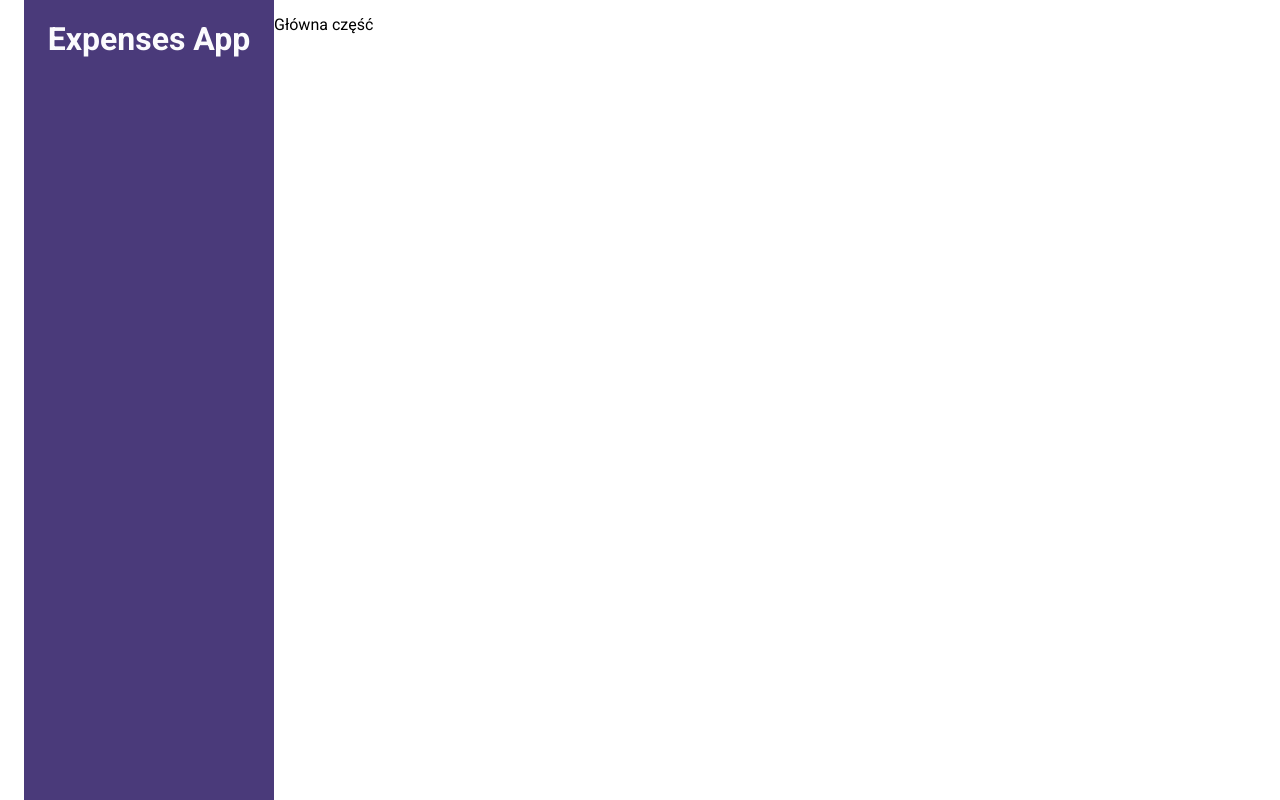
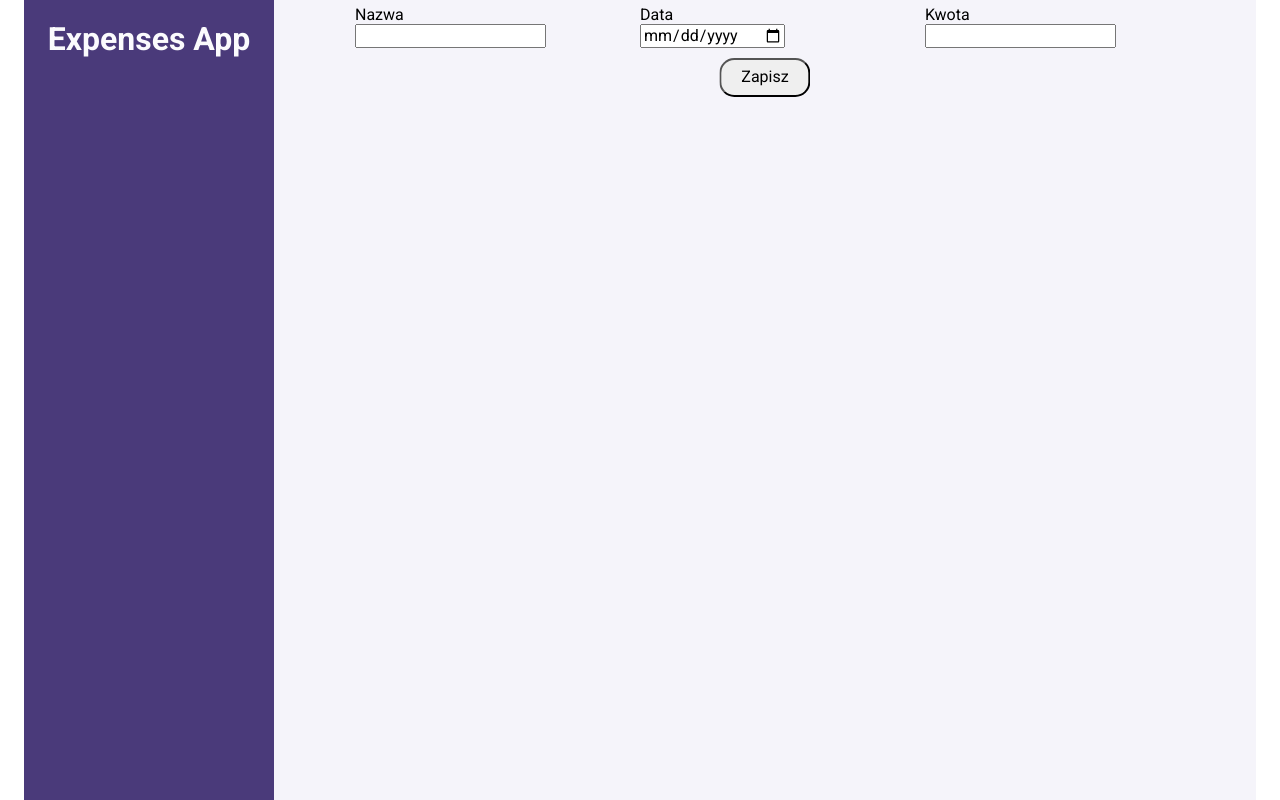
Before and after one commit to JakubM-I/expense-app, a React (Create React App) app: page / in a window 1280 px wide. Built offline with nearby package versions, Linux system fonts and the light colour scheme.

Commit message:
Basic form added with saving data

```diff
--- /dev/null
+++ b/src/Form/index.js
@@ -0,0 +1,58 @@
+import { useState } from "react";
+import { StyledForm, StyledFieldset, StyledFormItem, StyledButton } from "./styled";
+
+const Form = ({addNewExpense}) => {
+    const [name, setName] = useState("");
+    const [date, setDate] = useState("");
+    const [value, setValue] = useState("");
+
+    const FormSubmit = (e) => {
+        e.preventDefault();
+
+        if(!name.trim()){
+            return
+        }
+
+        addNewExpense(name.trim(), date, value);
+    }
+
+    return (
+        <StyledForm
+            onSubmit={FormSubmit}
+        >
+            <StyledFieldset>
+                <StyledFormItem>
+                    <label htmlFor="name" >Nazwa</label>
+                    <input
+                        type="text"
+                        id="name"
+                        value={name}
+                        onChange={({target}) => setName(target.value)}
+                    />
+                </StyledFormItem>
+
+                <StyledFormItem>
+                    <label htmlFor="date">Data</label>
+                    <input
+                        type="date"
+                        id="date"
+                        value={date}
+                        onChange={({target}) => setDate(target.value)}
+                    />
+                </StyledFormItem>
+                <StyledFormItem>
+                    <label htmlFor="value">Kwota</label>
+                    <input
+                        type="number"
+                        id="value"
+                        value={value}
+                        onChange={({target}) => setValue(target.value)}
+                    />
+                </StyledFormItem>
+            </StyledFieldset>
+            <StyledButton>Zapisz</StyledButton>
+        </StyledForm>
+    );
+};
+
+export default Form
--- /dev/null
+++ b/src/Form/styled.js
@@ -0,0 +1,32 @@
+import styled from 'styled-components';
+
+export const StyledForm = styled.form`
+    width: calc(100% - 4em);
+    margin-inline: auto;
+`
+export const StyledFieldset = styled.fieldset`
+    display: flex;
+    justify-content: space-evenly;
+    align-items: center;
+    border: none;
+`
+
+export const StyledFormItem = styled.div`
+    display: flex;
+    flex-direction: column;
+    align-items: flex-start;
+    flex: 0 1 250px;
+`
+
+export const StyledButton = styled.button`
+    padding: 8px 20px;
+    border-radius: 15px;
+    position: relative;
+    left: 50%;
+    transform: translateX(-50%) ;
+    cursor: pointer;
+
+    &:hover{
+        opacity: 0.8;
+    }
+`
--- a/src/Main/index.js
+++ b/src/Main/index.js
@@ -1,7 +1,32 @@
+import { useState } from "react";
+import Form from "../Form";
+import { StyledMain } from "./styled";
+
 const Main = () => {
 
+    const [expList, setExpList] = useState([]);
+
+    console.log(expList);
+
+    const addNewExpense = (name, date, value) => {
+        setExpList(expList => [
+            ...expList,
+            {
+                name: name,
+                date: date,
+                value: value,
+            }
+        ]);
+    };
+
+
     return (
-        <p>Główna część</p>
+        <StyledMain>
+            <Form
+                addNewExpense={addNewExpense}
+            />
+        </StyledMain>
+
     );
 };
 
--- /dev/null
+++ b/src/Main/styled.js
@@ -0,0 +1,5 @@
+import styled from 'styled-components';
+
+export const StyledMain = styled.div`
+    background: ${({theme}) => theme.colors.mainBackground};
+`
--- a/src/themes/theme.js
+++ b/src/themes/theme.js
@@ -1,6 +1,7 @@
 export const theme = {
     colors: {
        background: "#4A3A7A",
+       mainBackground: "#f5f4fa",
        lightFont: "#FBFBFD",
     },
 };
```
Also changed, not shown: src/Expenses/index.js (added).
